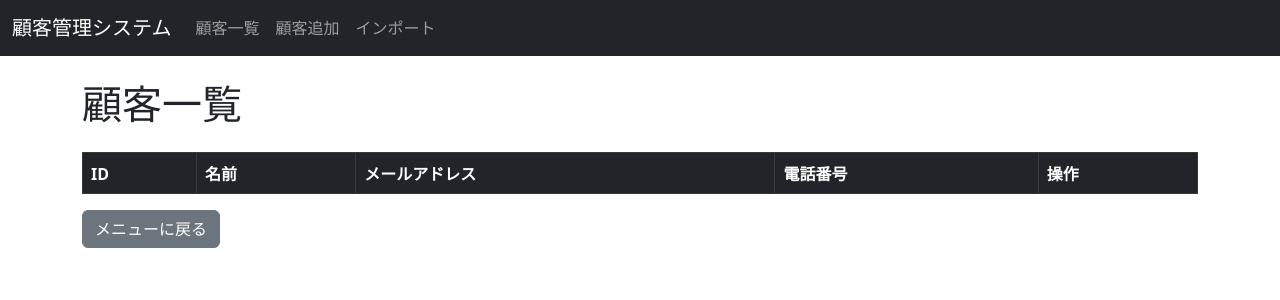
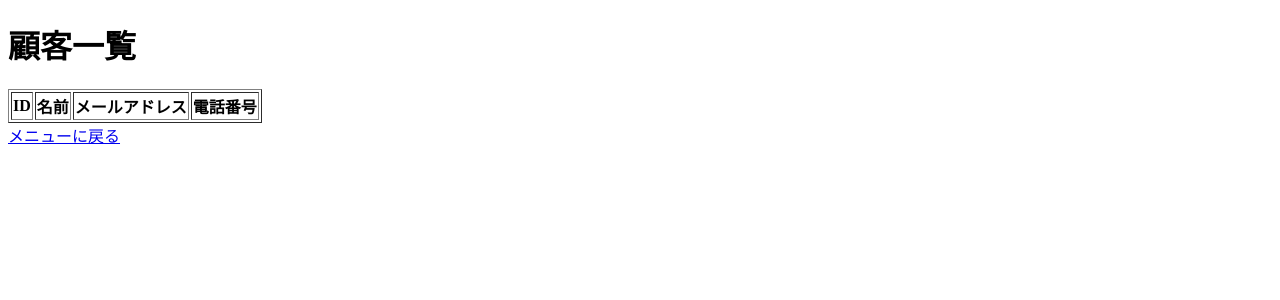
Before and after one commit to sk04237/customer_managementsystem, a Flask app: page /customers in a window 1280 px wide. Shown: the top 300 px of the page. Run offline with Flask 3, Linux system fonts and the light colour scheme; lists and menus that the app fills with data are empty.

Commit message:
Update view_customers.html

```diff
--- a/app/templates/view_customers.html
+++ b/app/templates/view_customers.html
@@ -1,32 +1,27 @@
-{% extends "base.html" %}
-
-{% block title %}顧客一覧{% endblock %}
-
-{% block content %}
-<h1 class="mb-4">顧客一覧</h1>
-<table class="table table-striped table-bordered">
-    <thead class="table-dark">
+<!DOCTYPE html>
+<html lang="ja">
+<head>
+    <meta charset="UTF-8">
+    <title>顧客一覧</title>
+</head>
+<body>
+    <h1>顧客一覧</h1>
+    <table border="1">
         <tr>
             <th>ID</th>
             <th>名前</th>
             <th>メールアドレス</th>
             <th>電話番号</th>
-            <th>操作</th>
         </tr>
-    </thead>
-    <tbody>
         {% for customer in customers %}
         <tr>
             <td>{{ customer.id }}</td>
             <td>{{ customer.name }}</td>
             <td>{{ customer.email }}</td>
             <td>{{ customer.phone }}</td>
-            <td>
-                <a href="/customers/edit/{{ customer.id }}" class="btn btn-primary btn-sm">編集</a>
-            </td>
         </tr>
         {% endfor %}
-    </tbody>
-</table>
-<a href="/" class="btn btn-secondary">メニューに戻る</a>
-{% endblock %}
+    </table>
+    <a href="/">メニューに戻る</a>
+</body>
+</html>
```
